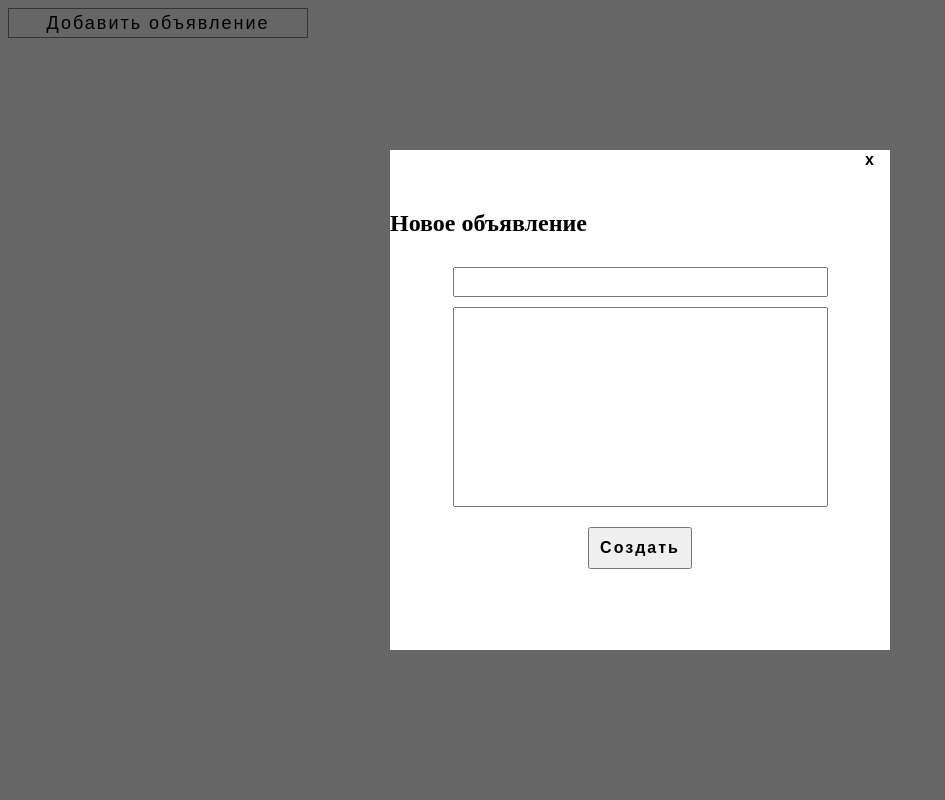
After one commit to Nnisik/bullet_board, a PHP site: page /html/auth-user-elements.html in a window 1280 px wide. The commit adds this page. Shown: the whole page, without its empty margins (0-945 px from the left). Run offline with PHP 8.4, Linux system fonts and the light colour scheme.

```diff
--- /dev/null
+++ b/html/auth-user-elements.html
@@ -0,0 +1,101 @@
+    <div class="add-new-panel">
+        <button id="add-new-btn">Добавить объявление</button>
+        <div class="add-new-container" id="add-new-container">
+            <div class="add-new-menu">
+                <div>
+                    <button id="add-menu_close-btn">x</button>
+                </div>
+                <h2>Новое объявление</h2>
+                <form>
+                    <input id="add-new_header-input" type="text">
+                    <input id="add-new_descrip-input" type="text">
+                    <button id="add-new_submit-btn">Создать</button>
+                </form>
+            </div>
+        </div>
+    </div>
+    <script>
+        const addNewMenu = document.getElementById("add-new-container");
+
+        document.getElementById("add-new-btn").onclick = () => {
+            addNewMenu.style.display = "block";
+        }
+
+        document.getElementById("add-menu_close-btn").onclick = () => {
+            addNewMenu.style.display = "none";
+        }
+
+        document.addEventListener("DOMContentLoaded", () => {
+            document.getElementById("log_in-btn").style.display = "none";
+            addNewMenu.style.display = "none";
+        });
+    </script>
+    <style>
+        #add-new-btn {
+            width: 300px;
+            height: 30px;
+            font-size: 18px;
+            letter-spacing: 2px;
+            background: transparent;
+            border: 1px solid grey;
+        }
+        .add-new-container {
+            position: absolute;
+            top: 0;
+            left: 0;
+            background: rgba(0, 0, 0, 0.6);
+            width: 100%;
+            height: 100%;
+        }
+        .add-new-menu {
+            position: inherit;
+            top: 50%;
+            left: 50%;
+            transform: translate(-50%, -50%);
+            width: 500px;
+            height: 500px;
+            background: white;
+        }
+        .add-new-menu > div {
+            display: flex;
+            justify-content: end;
+        }
+        .add-new-menu > h2 {
+            margin-top: 40px;
+        }
+        .add-new-menu > form {
+            display: flex;
+            flex-direction: column;
+            width: 75%;
+            margin: 20px auto;
+        }
+        .add-new-menu input {
+            margin-top: 10px;
+        }
+        #add-menu_close-btn {
+            font-size: 16px;
+            font-weight: bold;
+            border: none;
+            background: transparent;
+            margin-right: 10px;
+        }
+        #add-menu_close-btn:hover {
+            color: red;
+        }
+        #add-new_header-input {
+            height: 30px;
+            font-size: 18px;
+        }
+        #add-new_descrip-input {
+            height: 200px;
+            font-size: 16px;
+        }
+        #add-new_submit-btn {
+            margin: 20px auto 0;
+            padding: 10px;
+            width: fit-content;
+            font-size: 16px;
+            font-weight: bold;
+            letter-spacing: 2px;
+        }
+    </style>
```
Also changed, not shown: auth-user.php (added, +8 -0 lines), html/non-auth-user-elements.html (added, +16 -0 lines), index.php (+22 -2 lines), login.php (+97 -1 lines), html/nav.html (renamed from html-components/nav.html).
